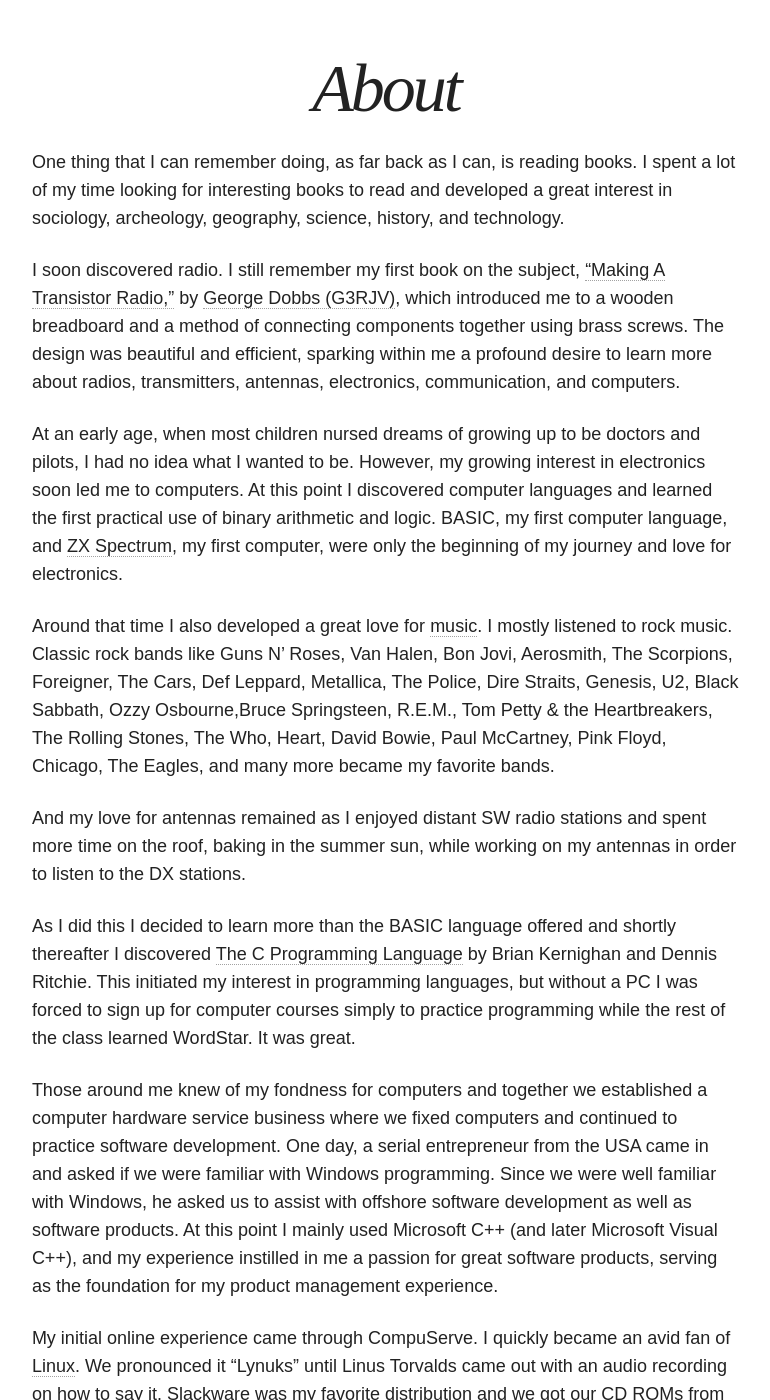
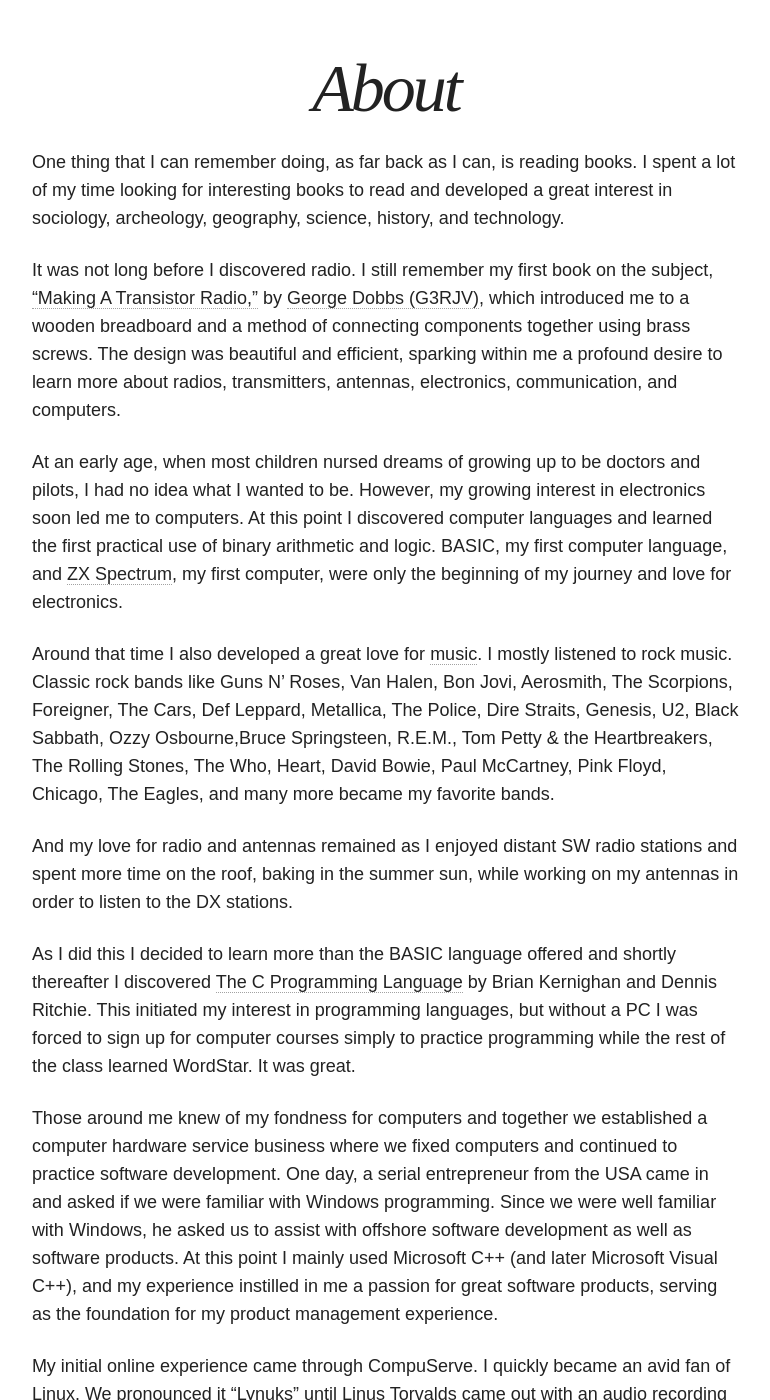
Before and after one commit to sharjeelaziz/sharjeelaziz.github.io, a Jekyll site: the page built from about/index.md, in a window 1280 px wide and 1400 px high, scrolled down 582 px. Shown: the whole window, without its empty margins (254-1024 px from the left). Built offline with Jekyll 4.4.1, drawn with Linux system fonts in a browser that asks for light colours; nearby versions of some CDN libraries.

Commit message:
Minor edits.

```diff
--- a/about/index.md
+++ b/about/index.md
@@ -2,26 +2,25 @@
 layout: page
 title: About
 excerpt: "What I do."
-modified: 2015-01-02T00:19:01+00:00
+modified: 2015-04-25T00:22:28+00:00
 image:
   feature: about-bg.jpg
   credit: Willy Verhulst
   creditlink: https://www.flickr.com/photos/willyverhulst/
 ---
-
 One thing that I can remember doing, as far back as I can, is reading books. I spent a lot of my time looking for interesting books to read and developed a great interest in sociology, archeology, geography, science, history, and technology.
 
-I soon discovered radio. I still remember my first book on the subject, [“Making A Transistor Radio,”][1] by [George Dobbs (G3RJV)][2], which introduced me to a wooden breadboard and a method of connecting components together using brass screws. The design was beautiful and efficient, sparking within me a profound desire to learn more about radios, transmitters, antennas, electronics, communication, and computers.
+It was not long before I discovered radio. I still remember my first book on the subject, [“Making A Transistor Radio,”][1] by [George Dobbs (G3RJV)][2], which introduced me to a wooden breadboard and a method of connecting components together using brass screws. The design was beautiful and efficient, sparking within me a profound desire to learn more about radios, transmitters, antennas, electronics, communication, and computers.
 
 At an early age, when most children nursed dreams of growing up to be doctors and pilots, I had no idea what I wanted to be. However, my growing interest in electronics soon led me to computers. At this point I discovered computer languages and learned the first practical use of binary arithmetic and logic. BASIC, my first computer language, and [ZX Spectrum][3], my first computer, were only the beginning of my journey and love for electronics.
 
 Around that time I also developed a great love for [music][4]. I mostly listened to rock music. Classic rock bands like Guns N’ Roses, Van Halen, Bon Jovi, Aerosmith, The Scorpions, Foreigner, The Cars, Def Leppard, Metallica, The Police, Dire Straits, Genesis, U2, Black Sabbath, Ozzy Osbourne,Bruce Springsteen, R.E.M., Tom Petty & the Heartbreakers, The Rolling Stones, The Who, Heart, David Bowie, Paul McCartney, Pink Floyd, Chicago, The Eagles, and many more became my favorite bands.
 
-And my love for antennas remained as I enjoyed distant SW radio stations and spent more time on the roof, baking in the summer sun, while working on my antennas in order to listen to the DX stations.
+And my love for radio and antennas remained as I enjoyed distant SW radio stations and spent more time on the roof, baking in the summer sun, while working on my antennas in order to listen to the DX stations.
 
 As I did this I decided to learn more than the BASIC language offered and shortly thereafter I discovered [The C Programming Language][5] by Brian Kernighan and Dennis Ritchie. This initiated my interest in programming languages, but without a PC I was forced to sign up for computer courses simply to practice programming while the rest of the class learned WordStar. It was great.
 
-Those around me knew of my fondness for computers and together we established a computer hardware service business where we fixed computers and continued to practice software development. One day, a serial entrepreneur from the USA came in and asked if we were familiar with Windows programming. Since we were well familiar with Windows, he asked us to assist with offshore software development as well as software products. At this point I mainly used Microsoft C++ (and later Microsoft Visual C++), and my experience instilled in me a passion for great software products, serving as the foundation for my product management  experience.
+Those around me knew of my fondness for computers and together we established a computer hardware service business where we fixed computers and continued to practice software development. One day, a serial entrepreneur from the USA came in and asked if we were familiar with Windows programming. Since we were well familiar with Windows, he asked us to assist with offshore software development as well as software products. At this point I mainly used Microsoft C++ (and later Microsoft Visual C++), and my experience instilled in me a passion for great software products, serving as the foundation for my product management experience.
 
 My initial online experience came through CompuServe. I quickly became an avid fan of [Linux][6]. We pronounced it “Lynuks” until Linus Torvalds came out with an audio recording on how to say it. Slackware was my favorite distribution and we got our CD ROMs from [Walnut Creek CDROM][7]. Linux inspired me to learn TCP/IP, networking, bind, DNS, SMTP, POP3, FTP, HTTP, bash, open source, IRC, MUDs, GNU, EFF, Python, VI, etc. Linux introduced me to the Internet and the World Wide Web.
 
```
